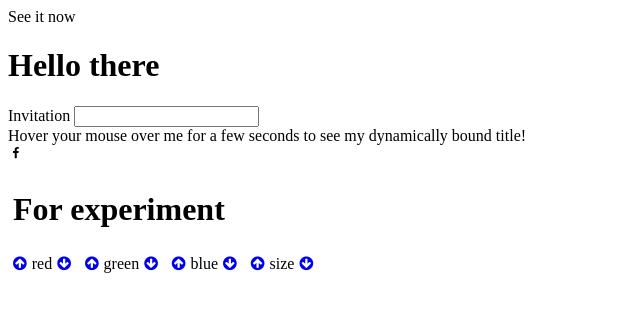
After one commit to emisdb/practice, a PHP site: page /practice.html in a window 1280 px wide. The commit adds this page. Shown: the top 312 px of the page, without its empty margins (0-640 px from the left). Run offline with PHP 8.4, Linux system fonts and the light colour scheme.

Commit message:
practice rename, index scratch

```diff
--- a/css/rates.css
+++ b/css/rates.css
@@ -8,3 +8,9 @@
     text-decoration-style: wavy;
     text-transform: uppercase;
 }
+#experiment a{
+    padding:5px;
+}
+#experiment h1{
+    padding:5px;
+}
--- a/js/app.js
+++ b/js/app.js
@@ -1,16 +1,43 @@
 var params ={
     size: 20,
-    color: 'green',
-    set : function(what){
+    red: 'green',
+    val : function(what){
         if(what=='size')
             return this.size
         else
             return this.color;
     },
-    test: function(obj){
-        test_func(obj)
+    debug: {
+        get : function(what){
+            if(what=='size')
+                return this.size
+            else
+                return this.color;
+        },
     }
-}
+ }
+ var teaser = {
+     size: 20,
+     red: 0,
+     green: 0,
+     blue: 0,
+     get fontsize(){
+        return this.size+'pt'
+     },
+         get color(){
+         var red = this.red
+         if (red>50) red=250
+         var green = this.green
+         if (green>50) green=250
+         var blue = this.blue
+         if (blue>50) blue=250
+         return "rgb("+red*5+","+green*5+","+blue*5+")"
+     },
+     sit: function (obj) {
+         obj.style.backgroundColor= this.color
+         obj.style.fontSize=this.fontsize
+     }
+ }
 var callNumber=0;
 function go_inc(obj)
 {
--- /dev/null
+++ b/practice.html
@@ -0,0 +1,66 @@
+<!DOCTYPE html>
+<html lang="en">
+<head>
+    <meta charset="UTF-8">
+    <title>My test</title>
+    <link rel="stylesheet" href="https://cdnjs.cloudflare.com/ajax/libs/font-awesome/4.7.0/css/font-awesome.min.css">
+
+    <script src="https://cdn.jsdelivr.net/npm/vue/dist/vue.js"></script>
+    <script src="js/app.js"></script>
+    <script>
+        function doit(obj){
+            obj.style.backgroundColor = params.set('color');
+            obj.innerHTML = obj.style.backgroundColor;
+        }
+        function doitt(obj){
+            let tf=test_func.bind(params)
+            tf(obj)
+        }
+        function doitTime(obj){
+            go_inc(obj)
+
+         }
+    </script>
+    <link rel="stylesheet" href="css/rates.css">
+</head>
+<body>
+<div onclick="doitTime(this)"> See it now</div>
+<div id="app">
+    <h1>Hello {{vuename}}</h1>
+    <label for="my_text" >Invitation</label>
+    <input name="my_text" type="text" v-on:input="chEv">
+    <div v-bind:title="message" v-on:click="cEv">
+    Hover your mouse over me for a few seconds
+    to see my dynamically bound title!
+  </div>
+
+</div>
+<svg class="footerList__icon" width="16" height="16" viewBox="0 0 16 16" xmlns="http://www.w3.org/2000/svg">
+    <path d="M10.7857 2.08036C10.6049 2.05357 9.98214 2 9.25893 2C7.74554 2 6.70759 2.92411 6.70759 4.6183V6.07813H5V8.06027H6.70759V13.1429H8.7567V8.06027H10.4576L10.7188 6.07813H8.7567V4.8125C8.7567 4.2433 8.91071 3.84821 9.73438 3.84821H10.7857V2.08036Z"/>
+</svg>
+<div id="experiment">
+<h1 onclick="teaser.sit(this)">For experiment</h1>
+    <a href="#" onclick="teaser.red++"><i class="fa fa-arrow-circle-up"></i></a>red<a href="#" onclick="teaser.red--"><i class="fa fa-arrow-circle-down"></i></a>
+    <a href="#" onclick="teaser.green++"><i class="fa fa-arrow-circle-up"></i></a>green<a href="#" onclick="teaser.green--"><i class="fa fa-arrow-circle-down"></i></a>
+    <a href="#" onclick="teaser.blue++"><i class="fa fa-arrow-circle-up"></i></a>blue<a href="#" onclick="teaser.blue--"><i class="fa fa-arrow-circle-down"></i></a>
+    <a href="#" onclick="teaser.size++"><i class="fa fa-arrow-circle-up"></i></a>size<a href="#" onclick="teaser.size--"><i class="fa fa-arrow-circle-down"></i></a>
+</div>
+<script>
+    new Vue({
+      el:'#app',
+      data:{
+          vuename:'there',
+          message: 'You loaded this page on ' + new Date().toLocaleString()
+      },
+      methods:{
+          'chEv': function(e){
+              this.vuename = e.target.value;
+          },
+          'cEv': function(e){
+              this.vuename = e.target.innerText;
+          }
+      }
+    })
+</script>
+</body>
+</html>
--- a/server.js
+++ b/server.js
@@ -6,7 +6,7 @@
 'use strict';
 const http = require('http');
 const fs = require('fs');
-const html = fs.readFileSync('index.html', 'utf8');
+const html = fs.readFileSync('practice.html', 'utf8');
 const server = http.createServer(function(request, response){
    response.end(html);
 });
```
Also changed, not shown: index.html (+1 -47 lines).
